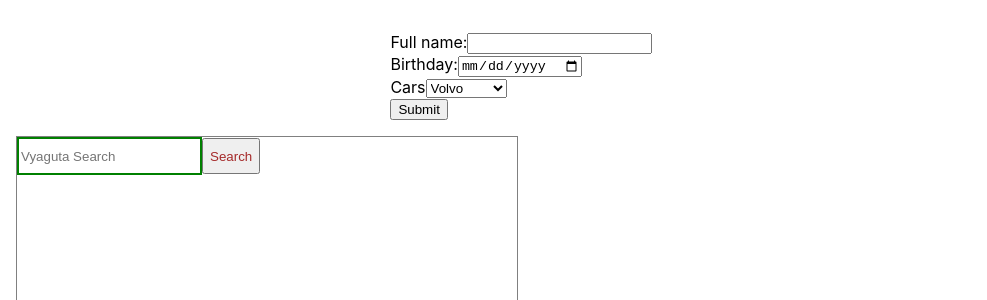
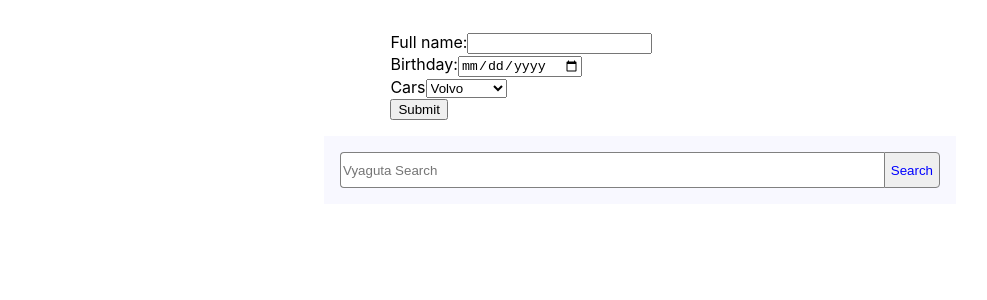
Before and after one commit to subash-poudel/react-form-example, a React (Create React App) app: page / in a window 1280 px wide. Shown: the top 300 px of the page, without its empty margins (0-987 px from the left). Built offline with nearby package versions, Linux system fonts and the light colour scheme.

Commit message:
widget: add minimal css

```diff
--- a/public/widget.css
+++ b/public/widget.css
@@ -1,23 +1,43 @@
 #vyaguta-widget {
-  border: 1px solid gray;
-  width: 500px;
+  margin: 0 auto;
+  width: 600px;
+  background-color: ghostwhite;
+  padding: 16px;
+}
+#vyaguta-search-input-container {
+  width: 100%;
+  display: flex;
+  justify-content: space-between;
 }
 #vyaguta-search-input {
-  border: 2px solid green;
+  outline: none;
+  border: 1px solid grey;
+  border-right: none;
   height: 32px;
+  border-radius: 4px 0 0 4px;
+  width: inherit;
+  position: relative;
 }
 #vyaguta-search-button {
-  color: brown;
+  color: blue;
   height: 36px;
+  border: 1px solid grey;
+  border-radius: 0 4px 4px 0;
+  outline: none;
+  cursor: pointer;
 }
 .vyaguta-search-search-result {
   display: block;
-  margin: 8px;
-  padding: 8px 0;
+  padding: 12px;
+  text-decoration: none;
+}
+.vyaguta-search-search-result:hover {
+  background-color: whitesmoke;
 }
 #vyaguta-search-results {
-  margin: 8px;
-  height: 200px;
+  width: inherit;
   overflow-y: scroll;
-  overflow-x: hidden;
+  position: absolute;
+  background-color: ghostwhite;
+  box-shadow: 0px 11px 15px rgba(0, 0, 0, 0.2), 0px 9px 46px rgba(0, 0, 0, 0.12), 0px 24px 38px rgba(0, 0, 0, 0.14);
 }
--- a/public/widget.js
+++ b/public/widget.js
@@ -1,38 +1,47 @@
-const WIDGET_PREFIX = "vyaguta-search-";
-const INPUT_ELEMENT_ID = WIDGET_PREFIX + "input";
-const BUTTON_ELEMENT_ID = WIDGET_PREFIX + "button";
-const RESULTS_DIV_ID = WIDGET_PREFIX + "results";
-const LIST_ITEM_CLASS = WIDGET_PREFIX + "search-result";
+const WIDGET_PREFIX = 'vyaguta-search-';
+const INPUT_DIV_ID = WIDGET_PREFIX + 'input-container';
+const INPUT_ELEMENT_ID = WIDGET_PREFIX + 'input';
+const BUTTON_ELEMENT_ID = WIDGET_PREFIX + 'button';
+const RESULTS_DIV_ID = WIDGET_PREFIX + 'results';
+const LIST_ITEM_CLASS = WIDGET_PREFIX + 'search-result';
 
 function getButton() {
-  const button = document.createElement("BUTTON");
-  button.innerHTML = "Search";
+  const button = document.createElement('BUTTON');
+  button.innerHTML = 'Search';
   button.id = BUTTON_ELEMENT_ID;
-  button.addEventListener("click", handleSearch);
+  button.addEventListener('click', handleSearch);
   return button;
 }
 
+function getInputDiv() {
+  const inputDiv = document.createElement('DIV');
+  inputDiv.id = INPUT_DIV_ID;
+  return inputDiv;
+}
+
 function getInput() {
-  const inputElement = document.createElement("INPUT");
-  inputElement.placeholder = "Vyaguta Search";
+  const inputElement = document.createElement('INPUT');
+  inputElement.placeholder = 'Vyaguta Search';
   inputElement.id = INPUT_ELEMENT_ID;
   return inputElement;
 }
 
 function getResultsDiv() {
-  const resultDiv = document.createElement("DIV");
+  const resultDiv = document.createElement('DIV');
   resultDiv.id = RESULTS_DIV_ID;
   return resultDiv;
 }
 
 function initializeWidget() {
-  const parent = document.getElementById("vyaguta-widget");
+  const parent = document.getElementById('vyaguta-widget');
   clearChildren(parent);
+  const inputDiv = getInputDiv();
   const inputElement = getInput();
   const button = getButton();
   const resultsDiv = getResultsDiv();
-  parent.appendChild(inputElement);
-  parent.appendChild(button);
+  parent.appendChild(inputDiv);
+  inputDiv.appendChild(inputElement);
+  inputDiv.appendChild(button);
   parent.appendChild(resultsDiv);
 }
 
@@ -44,15 +53,14 @@ function fetchSearchResults(term) {
 }
 
 function getSearchResultDiv(data) {
-  const aTag = document.createElement("A");
+  const aTag = document.createElement('A');
   aTag.className = LIST_ITEM_CLASS;
   aTag.innerHTML = data.name;
-  aTag.target = "_blank";
-  aTag.rel = "noopener noreferrer";
-  aTag.href = `https://en.wikipedia.org/wiki/${data.name}`
+  aTag.target = '_blank';
+  aTag.rel = 'noopener noreferrer';
+  aTag.href = `https://en.wikipedia.org/wiki/${data.name}`;
   return aTag;
 }
-
 
 //https://stackoverflow.com/questions/3955229/remove-all-child-elements-of-a-dom-node-in-javascript
 function clearChildren(parent) {
@@ -64,6 +72,13 @@ function clearChildren(parent) {
 function showSearchResults(countries) {
   const parent = document.getElementById(RESULTS_DIV_ID);
   clearChildren(parent);
+
+  if (!countries.length) {
+    parent.style.height = '0px';
+    return;
+  }
+
+  parent.style.height = '200px';
   countries.forEach((data) => {
     const result = getSearchResultDiv(data);
     parent.appendChild(result);
@@ -79,8 +94,8 @@ function handleSearch() {
 }
 
 function destroy() {
-  const parent = document.getElementById("vyaguta-widget");
-  clearChildren(parent)
+  const parent = document.getElementById('vyaguta-widget');
+  clearChildren(parent);
 }
 
 window.vyagutaSearch = {
@@ -88,4 +103,4 @@ window.vyagutaSearch = {
   destroy: destroy
 };
 
-console.log(window.vyagutaSearch, 'in script')
+console.log(window.vyagutaSearch, 'in script');
```
Also changed, not shown: 1 other file (tests, documents, lock files or other folders).
